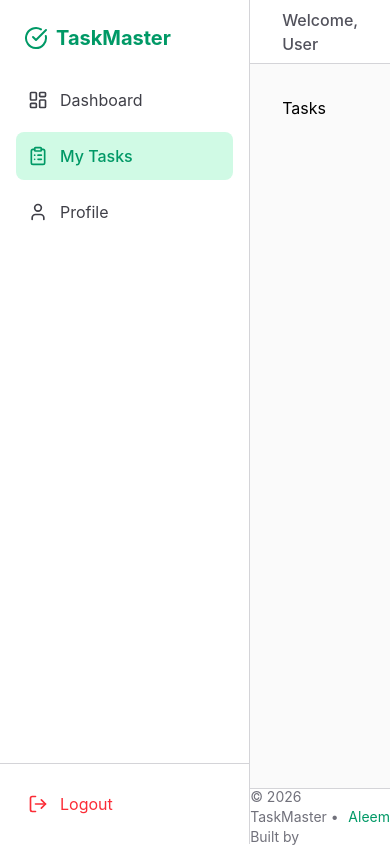
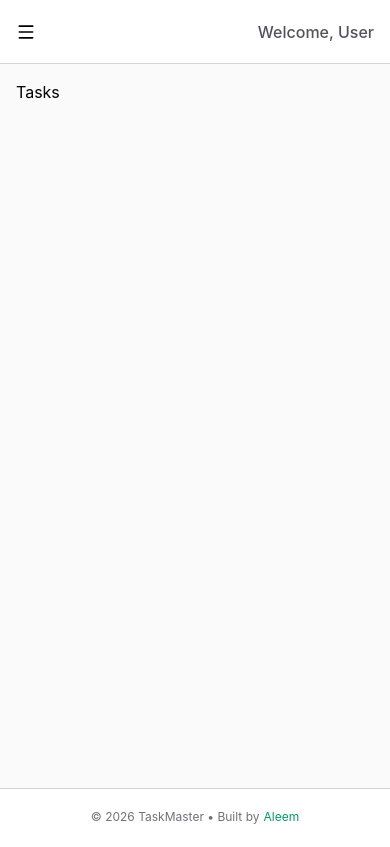
Before and after one commit to Aleem-27/taskmaster, a React (Vite) app in the folder client/: page /tasks in a window 390 px wide. Built offline with nearby package versions, Linux system fonts and the light colour scheme.

Commit message:
feat(layout): make sidebar responsive with mobile toggle

```diff
--- a/client/src/components/Layout.jsx
+++ b/client/src/components/Layout.jsx
@@ -1,20 +1,41 @@
 import { NavLink, Outlet } from 'react-router-dom';
-import { LayoutDashboard, ClipboardList, User, LogOut, CheckCircle } from 'lucide-react';
+import { LayoutDashboard, ClipboardList, User, LogOut, CheckCircle, Menu, X } from 'lucide-react';
+import { useState } from 'react';
 
 const Layout = () => {
+  const [isOpen, setIsOpen] = useState(false);
+
   return (
     <div className="flex h-screen bg-zinc-50">
+      {isOpen && (
+        <div
+          className="fixed inset-0 bg-black/30 z-40 md:hidden"
+          onClick={() => setIsOpen(false)}
+        />
+      )}
+
       {/* Sidebar */}
-      <aside className="w-64 bg-white border-r border-zinc-300 flex flex-col">
-        <div className="p-6">
+      <aside
+        className={`fixed z-50 inset-y-0 left-0 w-64 bg-white border-r border-zinc-300 flex flex-col transform transition-transform duration-300
+        ${isOpen ? 'translate-x-0' : '-translate-x-full'}
+        md:translate-x-0 md:static md:flex`}
+      >
+        <div className="p-6 flex items-center justify-between">
           <h1 className="text-xl font-bold text-emerald-600 flex items-center gap-2">
             <CheckCircle size={24} /> TaskMaster
           </h1>
+          <button
+            className="md:hidden"
+            onClick={() => setIsOpen(false)}
+          >
+            <X size={22} />
+          </button>
         </div>
 
         <nav className="flex-1 px-4 space-y-2">
           <NavLink
             to="/"
+            onClick={() => setIsOpen(false)}
             className={({ isActive }) =>
               `flex items-center gap-3 p-3 rounded-lg transition
               ${isActive
@@ -28,6 +49,7 @@ const Layout = () => {
 
           <NavLink
             to="/tasks"
+            onClick={() => setIsOpen(false)}
             className={({ isActive }) =>
               `flex items-center gap-3 p-3 rounded-lg transition
               ${isActive
@@ -41,6 +63,7 @@ const Layout = () => {
 
           <NavLink
             to="/profile"
+            onClick={() => setIsOpen(false)}
             className={({ isActive }) =>
               `flex items-center gap-3 p-3 rounded-lg transition
               ${isActive
@@ -61,18 +84,21 @@ const Layout = () => {
       </aside>
 
       {/* Main Content Area */}
-      <main className="flex-1 flex flex-col">
-        <header className="h-16 bg-white border-b border-zinc-300 flex items-center justify-end px-8">
-          <span className="text-md font-medium text-zinc-600">
+      <main className="flex-1 flex flex-col w-full">
+        <header className="h-16 bg-white border-b border-zinc-300 flex items-center justify-between px-4 md:px-8">
+          <button className="md:hidden" onClick={() => setIsOpen(true)}>
+            <Menu size={20} />
+          </button>
+          <span className="text-md font-medium text-zinc-600 ml-auto">
             Welcome, User
           </span>
         </header>
 
-        <div className="p-8 flex-1 overflow-y-auto">
+        <div className="p-4 md:p-8 flex-1 overflow-y-auto">
           <Outlet />
         </div>
 
-        <footer className="h-14 bg-white border-t border-zinc-300 flex items-center justify-center text-sm text-zinc-500">
+        <footer className="h-14 bg-white border-t border-zinc-300 flex items-center justify-center text-xs md:text-sm text-zinc-500 px-4 text-center">
           © {new Date().getFullYear()} TaskMaster • Built by{" "}
           <a
             href="https://github.com/Aleem-27"
```
